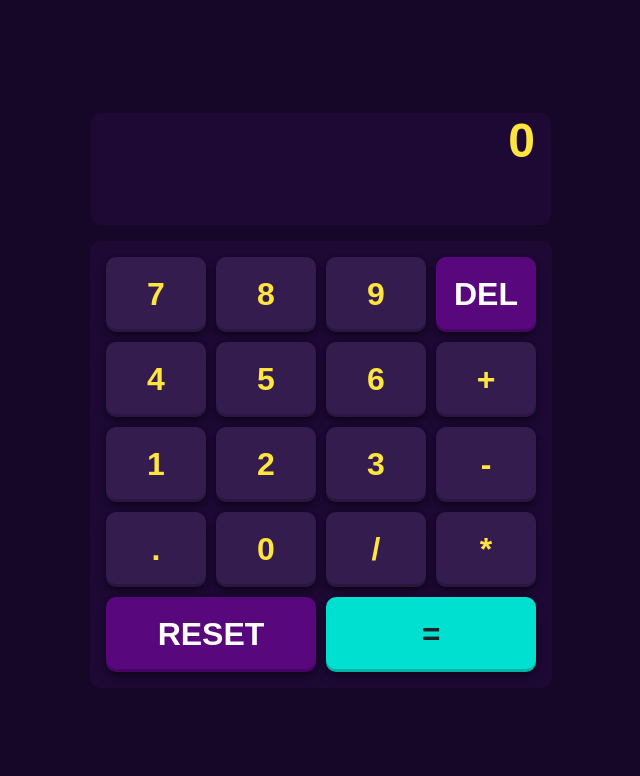
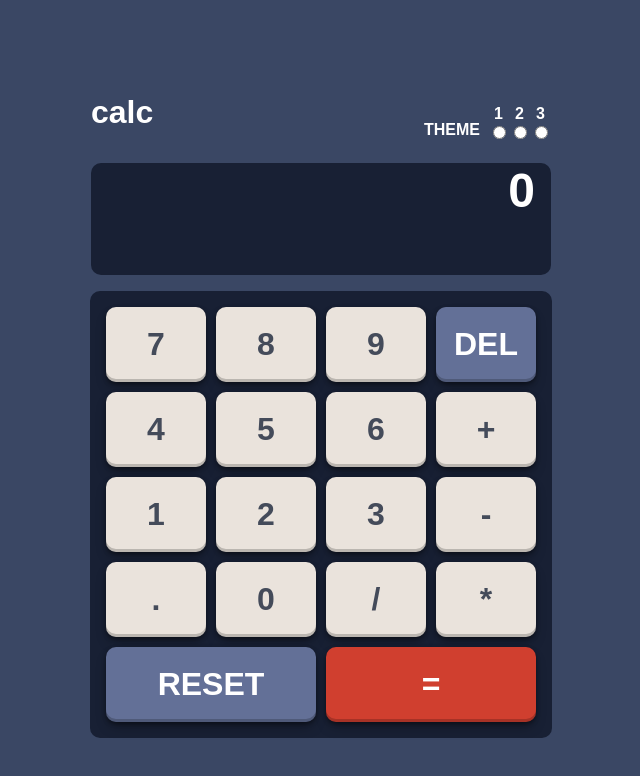
Before and after one commit to Nat-crit20/React-Calculator-App, a React (Create React App) app: page / in a window 1280 px wide. Shown: the top 776 px of the page, without its empty margins (319-959 px from the left). Built offline with nearby package versions, Linux system fonts and the light colour scheme.

Commit message:
Theme radio button

```diff
--- a/src/App.js
+++ b/src/App.js
@@ -6,10 +6,12 @@ import { styles3 } from "./styles/Themes/Theme3/AppTheme3";
 import { ButtonDisplay } from "./ButtonDisplay/ButtonDisplay";
 import { Display } from "./Display/Display";
 
+const Themes = [styles, styles2, styles3];
 function App() {
   const [total, setTotal] = useState("");
   const [prevValue, setPrevValue] = useState("");
   const [operation, setOperation] = useState("");
+  const [theme, setTheme] = useState(0);
 
   const handleChange = (e) => {
     const value = e.target.innerText;
@@ -48,6 +50,11 @@ function App() {
     setTotal("");
   };
 
+  const handleRadioChange = (e) => {
+    let clickTheme = e.target.value;
+    setTheme(clickTheme);
+  };
+
   const calc = (e) => {
     let numTotal = Number(total);
     let numPrevValue = Number(prevValue);
@@ -81,9 +88,16 @@ function App() {
     }
   };
   return (
-    <div style={styles3} className="App">
-      <Display operation={operation} current={total} prev={prevValue} />
+    <div style={Themes[theme]} className="App">
+      <Display
+        theme={theme}
+        change={handleRadioChange}
+        operation={operation}
+        current={total}
+        prev={prevValue}
+      />
       <ButtonDisplay
+        theme={theme}
         change={handleChange}
         reset={handleReset}
         changeState={handlePrevState}
--- a/src/Button/Button.js
+++ b/src/Button/Button.js
@@ -1,6 +1,8 @@
 import { styles } from "../styles/Themes/Theme1/ButtonTheme1";
 import { styles2 } from "../styles/Themes/Theme2/ButtonTheme2";
 import { styles3 } from "../styles/Themes/Theme3/ButtonTheme3";
+
+const Themes = [styles, styles2, styles3];
 
 export function Button(props) {
   let name = props.className;
@@ -8,8 +10,13 @@ export function Button(props) {
   if (!color) {
     color = "basic";
   }
+
   return (
-    <button style={styles3[color]} className={name} onClick={props.action}>
+    <button
+      style={Themes[props.theme][color]}
+      className={name}
+      onClick={props.action}
+    >
       {props.value}
     </button>
   );
--- a/src/ButtonDisplay/ButtonDisplay.js
+++ b/src/ButtonDisplay/ButtonDisplay.js
@@ -1,34 +1,42 @@
 import { styles } from "../styles/Themes/Theme1/ButtonDisplayTheme1";
 import { styles2 } from "../styles/Themes/Theme2/ButtonDisplayTheme2";
 import { styles3 } from "../styles/Themes/Theme3/ButtonDisplayTheme3";
+import { Button } from "../Button/Button";
 
-import { Button } from "../Button/Button";
+const Themes = [styles, styles2, styles3];
 export function ButtonDisplay(props) {
   return (
-    <div style={styles3} className="button-display">
-      <Button action={props.change} value={7} />
-      <Button action={props.change} value={8} />
-      <Button action={props.change} value={9} />
-      <Button action={props.delete} color="blue" value={"DEL"} />
-      <Button action={props.change} value={4} />
-      <Button action={props.change} value={5} />
-      <Button action={props.change} value={6} />
-      <Button action={props.changeState} value={"+"} />
-      <Button action={props.change} value={1} />
-      <Button action={props.change} value={2} />
-      <Button action={props.change} value={3} />
-      <Button action={props.changeState} value={"-"} />
-      <Button action={props.change} value={"."} />
-      <Button action={props.change} value={0} />
-      <Button action={props.changeState} value={"/"} />
-      <Button action={props.changeState} value={"*"} />
+    <div style={Themes[props.theme]} className="button-display">
+      <Button theme={props.theme} action={props.change} value={7} />
+      <Button theme={props.theme} action={props.change} value={8} />
+      <Button theme={props.theme} action={props.change} value={9} />
       <Button
+        theme={props.theme}
+        action={props.delete}
+        color="blue"
+        value={"DEL"}
+      />
+      <Button theme={props.theme} action={props.change} value={4} />
+      <Button theme={props.theme} action={props.change} value={5} />
+      <Button theme={props.theme} action={props.change} value={6} />
+      <Button theme={props.theme} action={props.changeState} value={"+"} />
+      <Button theme={props.theme} action={props.change} value={1} />
+      <Button theme={props.theme} action={props.change} value={2} />
+      <Button theme={props.theme} action={props.change} value={3} />
+      <Button theme={props.theme} action={props.changeState} value={"-"} />
+      <Button theme={props.theme} action={props.change} value={"."} />
+      <Button theme={props.theme} action={props.change} value={0} />
+      <Button theme={props.theme} action={props.changeState} value={"/"} />
+      <Button theme={props.theme} action={props.changeState} value={"*"} />
+      <Button
+        theme={props.theme}
         action={props.reset}
         value={"RESET"}
         className="span-two"
         color="blue"
       />
       <Button
+        theme={props.theme}
         action={props.changeState}
         value={"="}
         className="span-two"
--- a/src/Display/Display.js
+++ b/src/Display/Display.js
@@ -2,6 +2,7 @@ import { styles } from "../styles/Themes/Theme1/DisplayTheme1";
 import { styles2 } from "../styles/Themes/Theme2/DisplayTheme2";
 import { styles3 } from "../styles/Themes/Theme3/DisplayTheme3";
 
+const Themes = [styles, styles2, styles3];
 export function Display(props) {
   let prev = new Intl.NumberFormat(undefined, {
     maximumFractionDigits: 15,
@@ -15,11 +16,48 @@ export function Display(props) {
     prev = "";
   }
   return (
-    <div style={styles3} className="display">
-      <div>
-        {prev} {operation}
+    <div>
+      <div className="display-head">
+        <p>calc</p>
+        <div className="theme-choice">
+          <p className="header">THEME</p>
+          <div>
+            <input
+              type="radio"
+              name="theme"
+              value="0"
+              onChange={props.change}
+            />
+            <p>1</p>
+          </div>
+
+          <div>
+            <input
+              type="radio"
+              name="theme"
+              value="1"
+              onChange={props.change}
+            />
+            <p>2</p>
+          </div>
+
+          <div>
+            <input
+              type="radio"
+              name="theme"
+              value="2"
+              onChange={props.change}
+            />
+            <p>3</p>
+          </div>
+        </div>
       </div>
-      <div>{current}</div>
+      <div style={Themes[props.theme]} className="display">
+        <div>
+          {prev} {operation}
+        </div>
+        <div>{current}</div>
+      </div>
     </div>
   );
 }
--- a/src/styles/App.css
+++ b/src/styles/App.css
@@ -33,6 +33,34 @@
   grid-template-columns: repeat(4, 100px);
   grid-template-rows: repeat(5, 75px);
 }
+
+.display-head {
+  display: flex;
+  justify-content: space-between;
+  align-items: flex-end;
+  font-weight: 700;
+}
+.theme-choice {
+  display: flex;
+  flex-direction: row;
+  margin: 1.5rem 0;
+}
+.theme-choice div {
+  display: flex;
+  flex-direction: column-reverse;
+}
+.theme-choice p:first-of-type {
+  font-size: 1rem;
+  margin-top: 0;
+}
+.header {
+  align-self: flex-end;
+  margin: 0 0.5rem;
+}
+.theme-choice div p {
+  margin: 0;
+}
+
 button {
   font-family: "League Spartan", sans-serif;
   font-weight: 700;
--- a/src/styles/Themes/Theme1/AppTheme1.js
+++ b/src/styles/Themes/Theme1/AppTheme1.js
@@ -1,6 +1,8 @@
 const background = "hsl(222, 26%, 31%)";
+const color = "hsl(0, 0%, 100%)";
 const fontSize = "2em";
 export const styles = {
   background: background,
   fontSize: fontSize,
+  color: color,
 };
--- a/src/styles/Themes/Theme2/AppTheme2.js
+++ b/src/styles/Themes/Theme2/AppTheme2.js
@@ -1,6 +1,8 @@
 const background = "hsl(0, 0%, 90%)";
+const color = " hsl(60, 10%, 19%)";
 const fontSize = "2em";
 export const styles2 = {
   background: background,
   fontSize: fontSize,
+  color: color
 };
--- a/src/styles/Themes/Theme2/DisplayTheme2.js
+++ b/src/styles/Themes/Theme2/DisplayTheme2.js
@@ -1,4 +1,4 @@
-const background = "hsl(268, 71%, 12%)";
+const background = "hsl(0, 0%, 93%)";
 const color = "hsl(60, 10%, 19%)";
 export const styles2 = {
   background: background,
--- a/src/styles/Themes/Theme3/AppTheme3.js
+++ b/src/styles/Themes/Theme3/AppTheme3.js
@@ -1,8 +1,8 @@
-const fontFamily = "Comic Sans MS, Lucida Handwriting, cursive";
 const background = "hsl(268, 75%, 9%)";
-const fontSize = "4em";
+const color = "hsl(52, 100%, 62%)";
+const fontSize = "2em";
 export const styles3 = {
-  fontFamily: fontFamily,
   background: background,
   fontSize: fontSize,
+  color: color,
 };
```
Also changed, not shown: src/index.js (+6 -6 lines).
